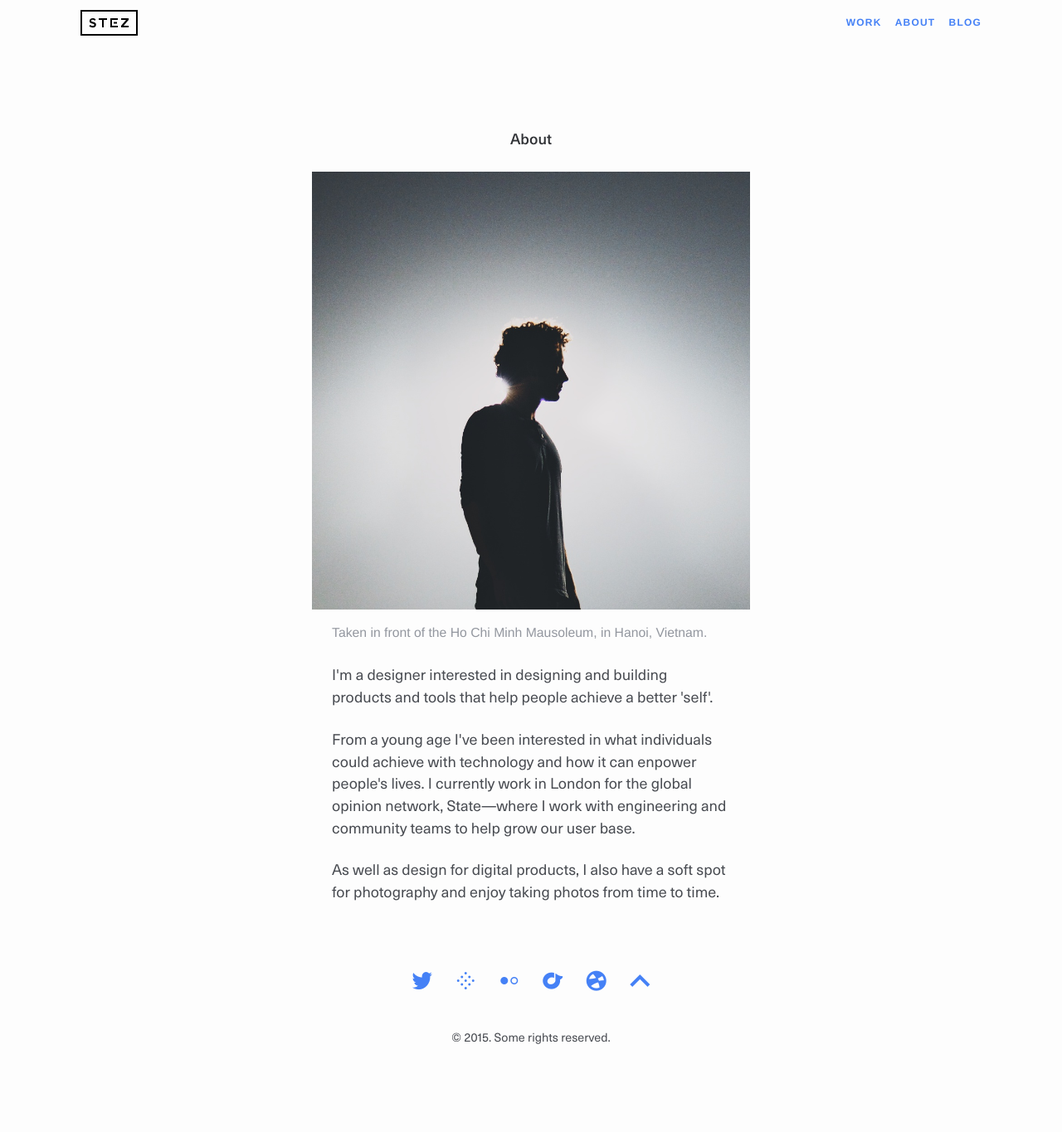
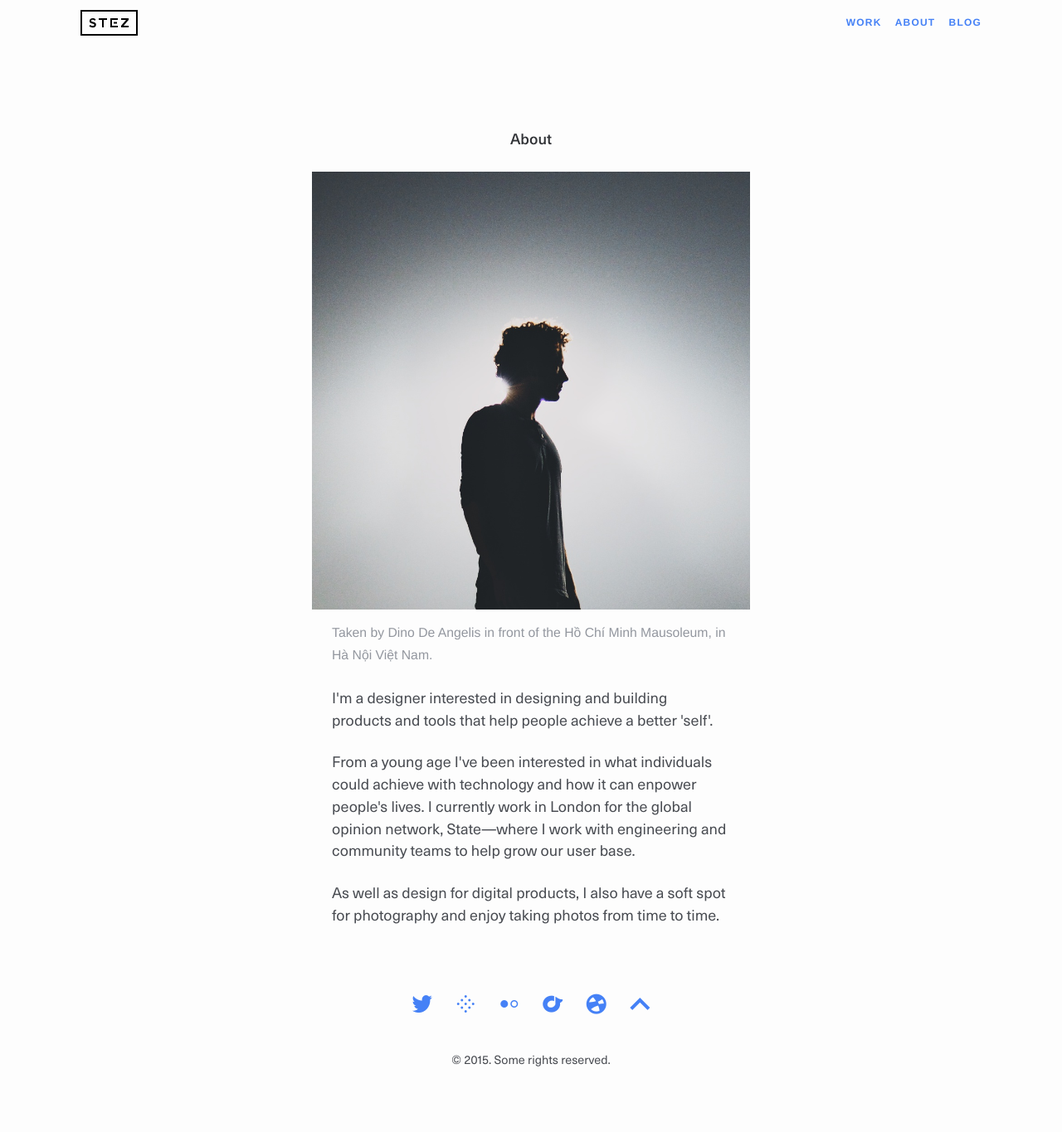
Before and after one commit to mr-stezz/mr-stezz.github.io, a Jekyll site: the page built from about.md, in a window 1280 px wide. Shown: the whole page at 83% size. Built offline with Jekyll 4.4.1, drawn with Linux system fonts in a browser that asks for light colours; Markdown is read by kramdown in place of the engine named in the settings; before the commit the page ends 1337 px from its top, so only the background shows below that.

Commit message:
grammatical fixes

```diff
--- a/about.md
+++ b/about.md
@@ -5,7 +5,7 @@ title: About
 <div class="text-col">
   <figure>
     <img src="/assets/img/content/IMG_4500.jpg" alt="Taken in Vietnam">
-    <figcaption>Taken in front of the Ho Chi Minh Mausoleum, in Hanoi, Vietnam.</figcaption>
+    <figcaption>Taken by Dino De Angelis in front of the Hồ Chí Minh Mausoleum, in Hà Nội Việt Nam.</figcaption>
   </figure>
   <p>I'm a designer interested in designing and building products and tools that help people achieve a better 'self'.</p>
   <p>From a young age I've been interested in what individuals could achieve with technology and how it can enpower people's lives. I currently work in London for the global opinion network, State—where I work with engineering and community teams to help grow our user base.</p>
```
